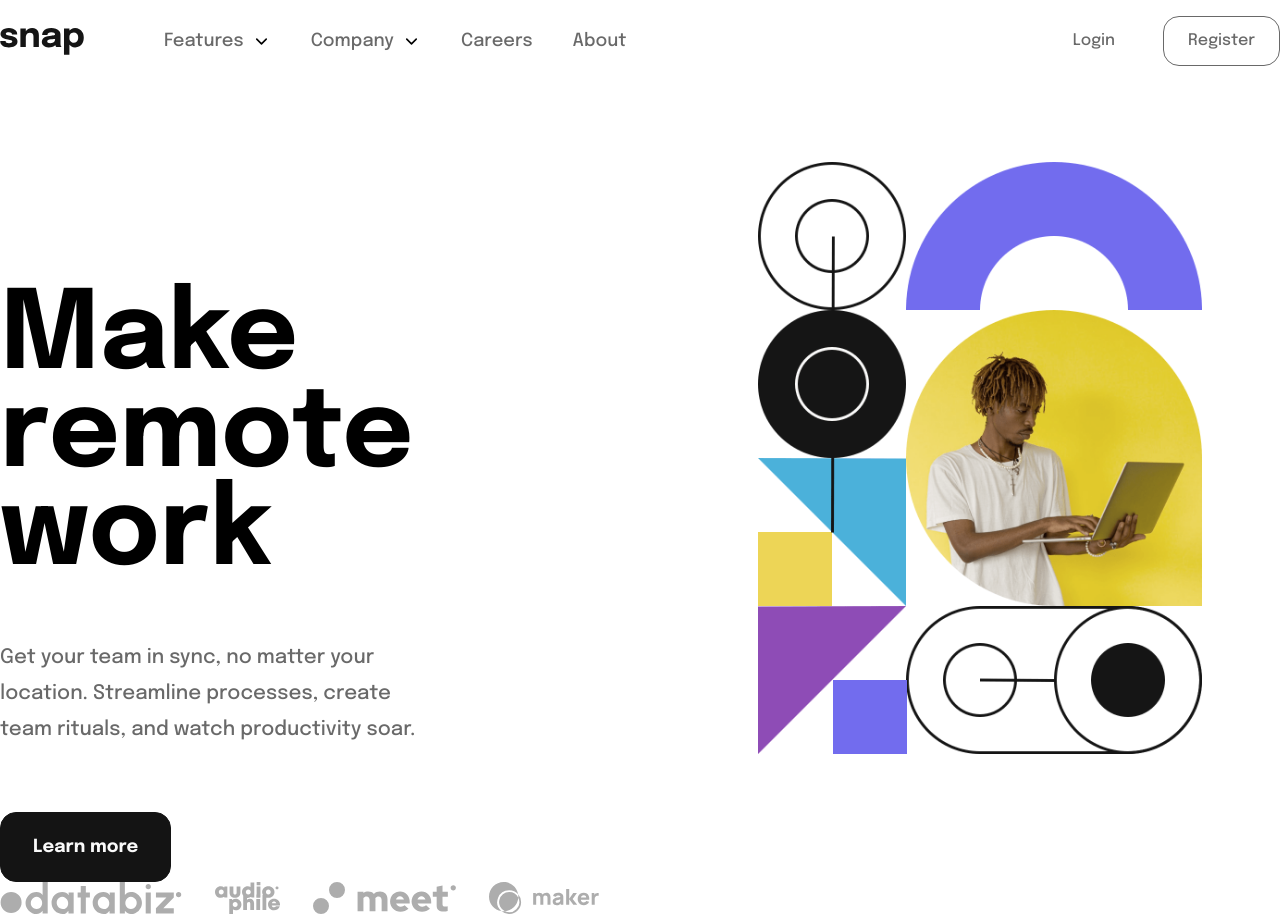
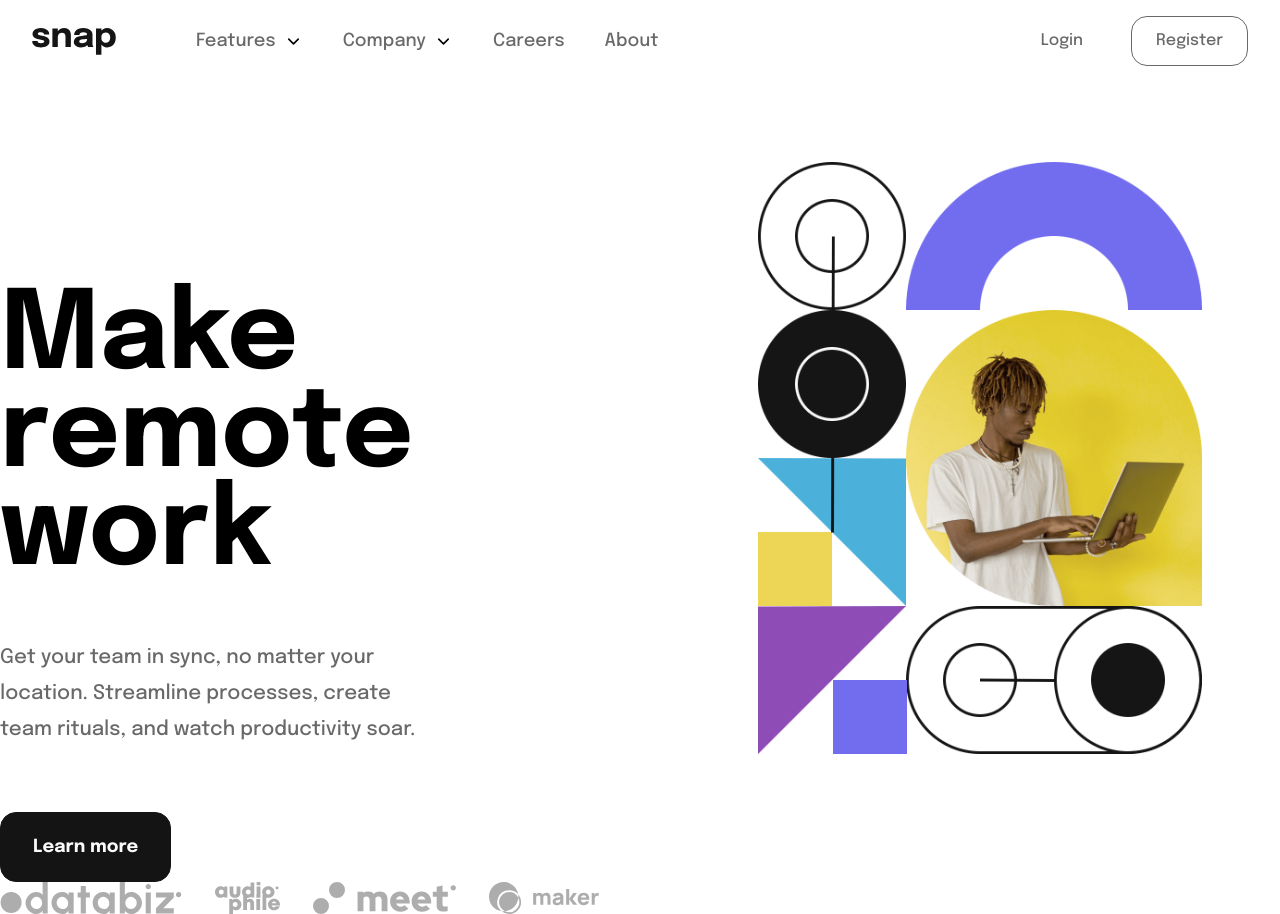
Before and after one commit to gracebir/fm-intro-section, a React (Vite) app: page / in a window 1280 px wide. Built offline with nearby package versions, Linux system fonts and the light colour scheme.

Commit message:
adding padding to header

```diff
--- a/src/components/Header.jsx
+++ b/src/components/Header.jsx
@@ -13,7 +13,7 @@ const Header = () => {
     const [isOpen, setIsOpen] = useState(false);
 
     return (
-        <header className='py-4 px-6 lg:px-0'>
+        <header className='py-4 px-6 lg:px-8'>
             <div className='flex justify-between max-w-[1950px] mx-auto items-center'>
                 <div className='flex gap-20 items-center'>
                     <img src={logo} alt='logo' />
```
